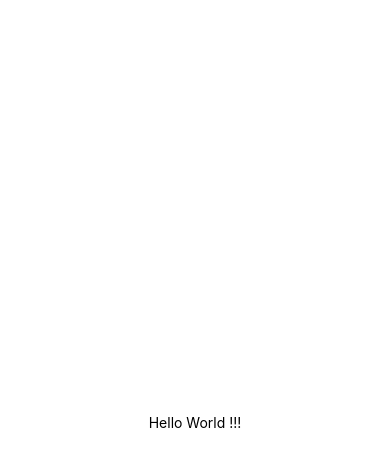
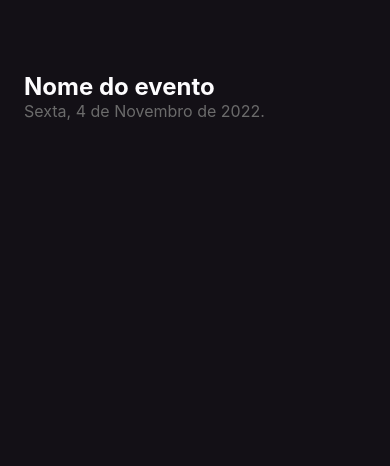
Before and after one commit to JonatanPaes/imhere, a React Native app: screen / in a window 390 px wide. Shown: the top 466 px of the page. Built offline with nearby package versions, Linux system fonts and the light colour scheme.

Commit message:
feat: Organizando o projeto

```diff
--- a/App.tsx
+++ b/App.tsx
@@ -1,20 +1,7 @@
-import { StatusBar } from 'expo-status-bar';
-import { StyleSheet, Text, View } from 'react-native';
+import Home from "./src/screens/Home";
 
 export default function App() {
   return (
-    <View style={styles.container}>
-    <Text>Hello World !!!</Text>
-      <StatusBar style="auto" />
-    </View>
+    <Home />
   );
 }
-
-const styles = StyleSheet.create({
-  container: {
-    flex: 1,
-    backgroundColor: '#fff',
-    alignItems: 'center',
-    justifyContent: 'center',
-  },
-});
--- a/package.json
+++ b/package.json
@@ -9,14 +9,14 @@
     "web": "expo start --web"
   },
   "dependencies": {
-    "expo": "~50.0.6",
+    "expo": "~50.0.7",
     "expo-status-bar": "~1.11.1",
     "react": "18.2.0",
     "react-native": "0.73.4"
   },
   "devDependencies": {
     "@babel/core": "^7.23.9",
-    "@types/react": "~18.2.55",
+    "@types/react": "~18.2.57",
     "typescript": "^5.3.3"
   },
   "private": true
--- /dev/null
+++ b/src/screens/Home/index.tsx
@@ -0,0 +1,17 @@
+import { Text, View } from "react-native";
+
+import { styles } from "./style";
+
+export default function Home() {
+  return (
+    <View style={styles.container}>
+      <Text style={styles.eventName}>
+        Nome do evento
+      </Text>
+
+      <Text style={styles.eventDate}>
+        Sexta, 4 de Novembro de 2022.
+      </Text>
+    </View>
+  )
+}
--- /dev/null
+++ b/src/screens/Home/style.ts
@@ -0,0 +1,19 @@
+import { StyleSheet } from "react-native";
+
+export const styles = StyleSheet.create({
+  container: {
+    flex: 1,
+    backgroundColor: '#131016',
+    padding: 24
+  },
+  eventName: {
+    color: '#FDFCFE',
+    fontSize: 24,
+    fontWeight: 'bold',
+    marginTop: 48
+  },
+  eventDate: {
+    color: '#6B6B6B',
+    fontSize: 16
+  }
+})
```
Also changed, not shown: 1 other file (tests, documents, lock files or other folders).
